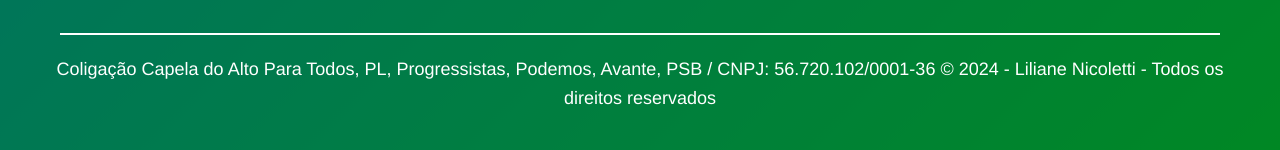
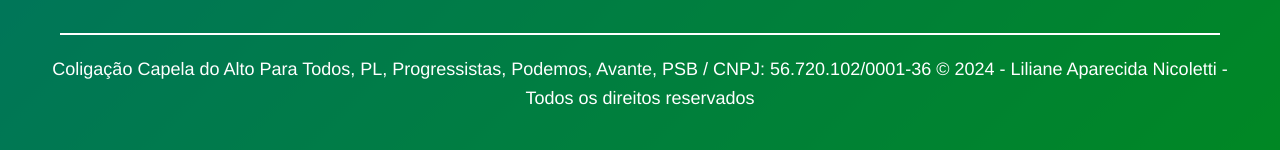
Before and after one commit to JonatasVieiraa/LP-Liliane, a plain HTML site: page index.html in a window 1280 px wide. Shown: the part 1261-1411 px from the top of the page. Drawn offline with Linux system fonts and the light colour scheme; a script that the page names is missing.

Commit message:
footer atualizado com o nome correto

```diff
--- a/index.html
+++ b/index.html
@@ -59,7 +59,7 @@
         <div class="rodape">
             <p>
                 Coligação Capela do Alto Para Todos, PL, Progressistas, Podemos, Avante, PSB / CNPJ: 56.720.102/0001-36
-                © 2024 - Liliane Nicoletti - Todos os direitos reservados
+                © 2024 - Liliane Aparecida Nicoletti - Todos os direitos reservados
             </p>
         </div>
     </footer>
```
